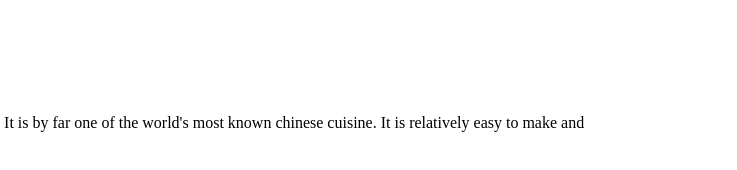
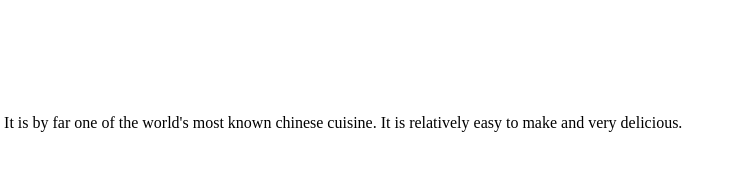
Before and after one commit to PensiveSpy/odin-recipes, a plain HTML site: page recipes/fried-rice.html in a window 1280 px wide. Shown: the full height of the page, 255-992 px from the left. Drawn offline with Linux system fonts and the light colour scheme.

```diff
--- a/recipes/fried-rice.html
+++ b/recipes/fried-rice.html
@@ -8,6 +8,7 @@
 <body>
     <h1>Fried Rice</h1>
     <img src="./img/fried-rice.jpg" alt="An image of fried rice." height="500px">
-    <p><em><strong>Fried rice</strong></em> is a dish of Chinese origins. It is by far one of the world's most known chinese cuisine. It is relatively easy to make and </p>
+    <p><em><strong>Fried rice</strong></em> is a dish of Chinese origins. It is by far one of the world's most known chinese cuisine. It is relatively easy to make and very delicious.</p>
+
 </body>
 </html>
```
Also changed, not shown: index.html (+1 -1 lines).
